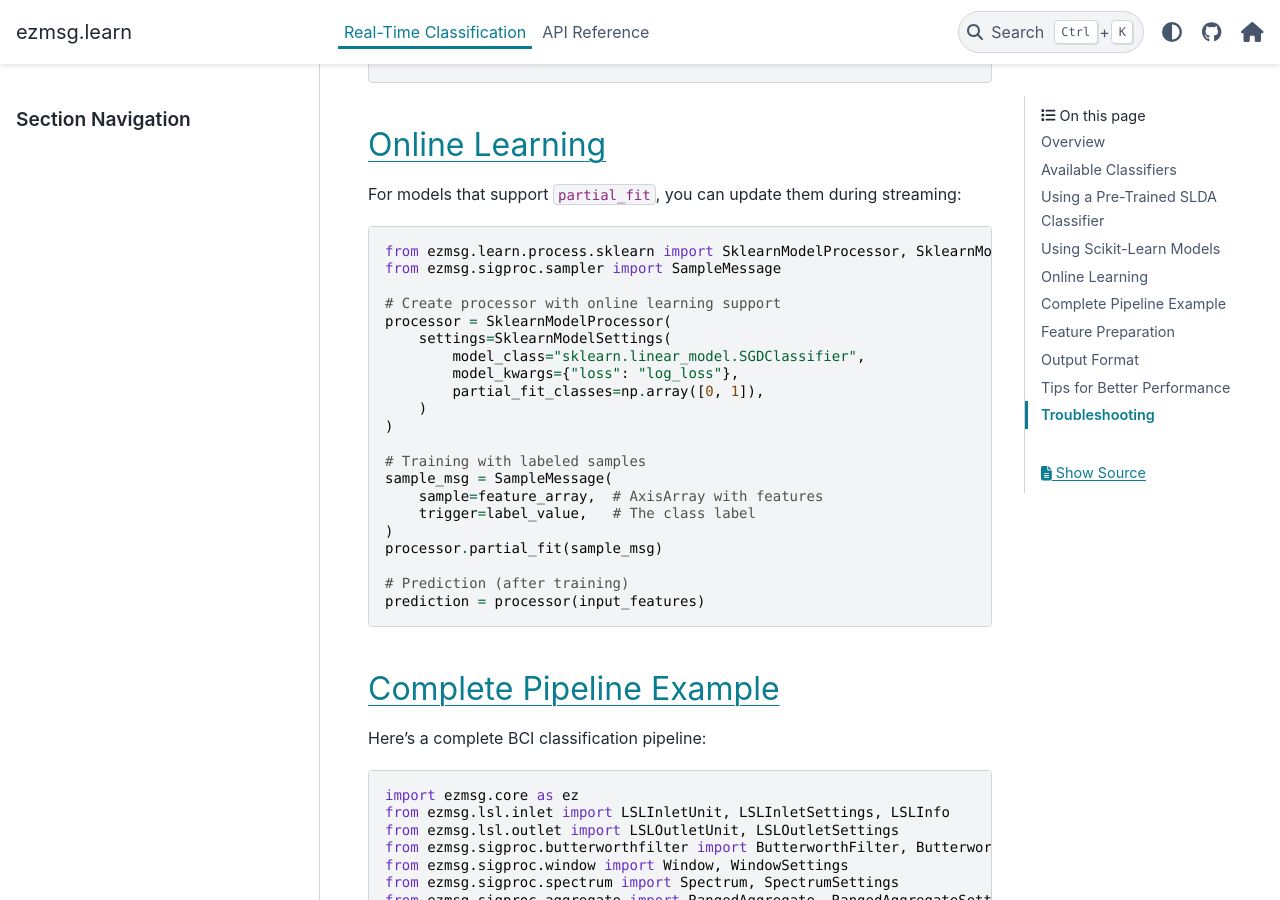
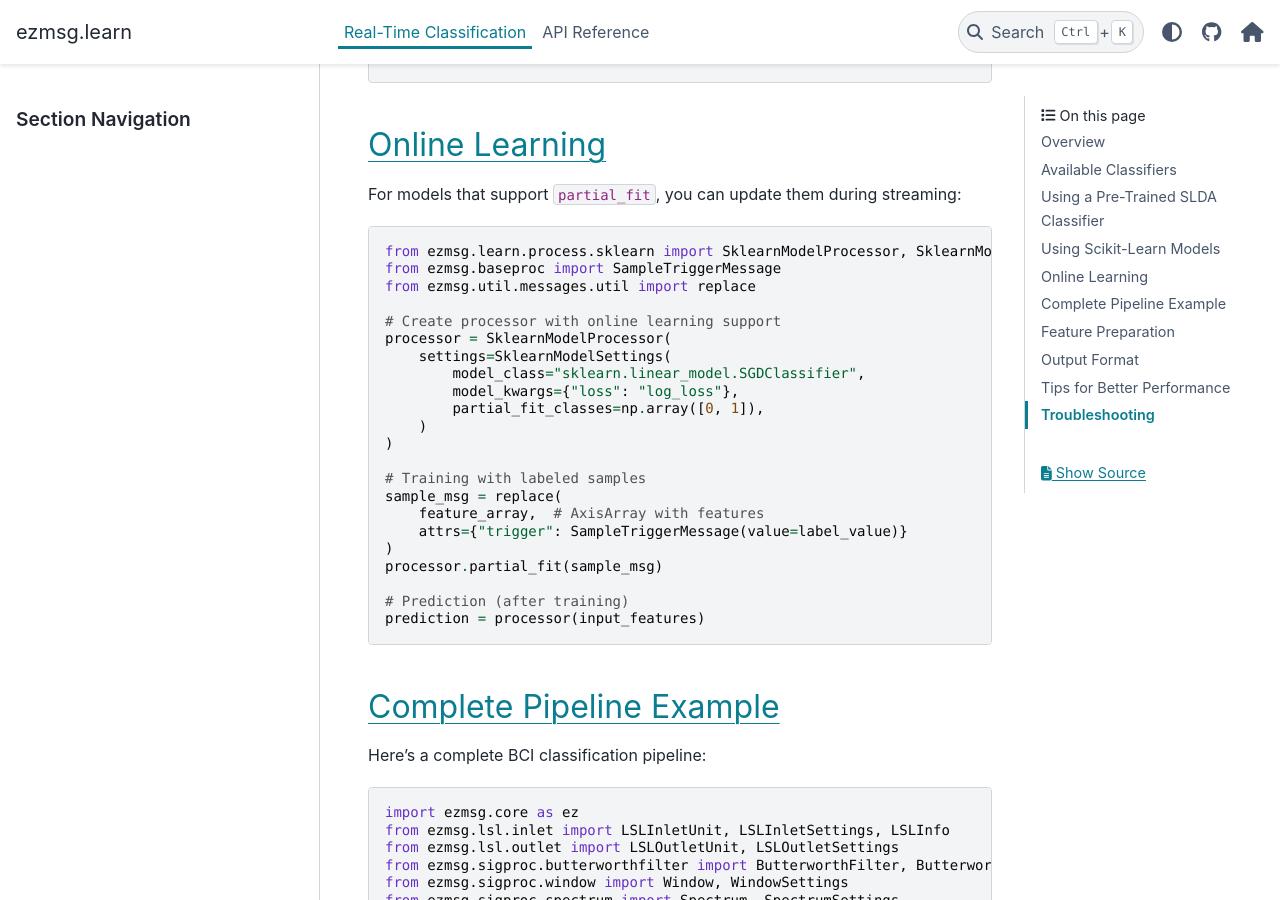
Before and after one commit to ezmsg-org/ezmsg-learn, a Sphinx documentation site: the page built from docs/source/guides/classification.rst, in a window 1280 px wide and 900 px high, scrolled down 2639 px. Built offline with Sphinx 7.4.7 and the PyData theme 0.15.4, drawn with Linux system fonts in a browser that asks for light colours; the version number could not be read and is left out.

Commit message:
Update docs

```diff
--- a/docs/source/guides/classification.rst
+++ b/docs/source/guides/classification.rst
@@ -125,7 +125,8 @@ For models that support ``partial_fit``, you can update them during streaming:
 .. code-block:: python
 
    from ezmsg.learn.process.sklearn import SklearnModelProcessor, SklearnModelSettings
-   from ezmsg.sigproc.sampler import SampleMessage
+   from ezmsg.baseproc import SampleTriggerMessage
+   from ezmsg.util.messages.util import replace
 
    # Create processor with online learning support
    processor = SklearnModelProcessor(
@@ -137,9 +138,9 @@ For models that support ``partial_fit``, you can update them during streaming:
    )
 
    # Training with labeled samples
-   sample_msg = SampleMessage(
-       sample=feature_array,  # AxisArray with features
-       trigger=label_value,   # The class label
+   sample_msg = replace(
+       feature_array,  # AxisArray with features
+       attrs={"trigger": SampleTriggerMessage(value=label_value)}
    )
    processor.partial_fit(sample_msg)
 
```
